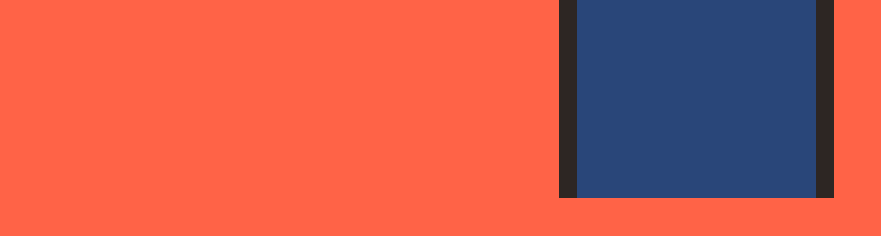
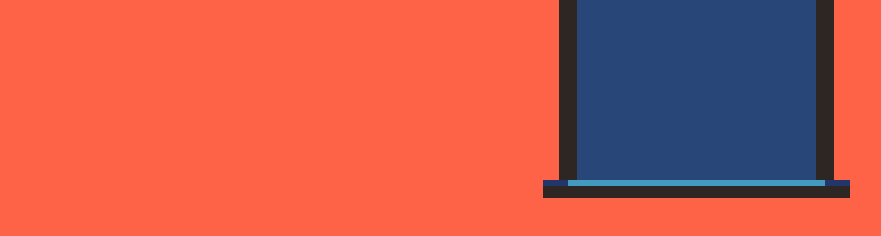
Before and after one commit to abhinavsingh06/20Days, a plain HTML site: page Html-Css/day2/index.html in a window 1280 px wide. Shown: the part 422-658 px from the top of the page, without its empty margins (264-1145 px from the left). Drawn offline with Linux system fonts and the light colour scheme.

Commit message:
css update

```diff
--- a/Html-Css/day2/assets/stylesheet/style.scss
+++ b/Html-Css/day2/assets/stylesheet/style.scss
@@ -32,3 +32,20 @@ body {
     position: relative;
     border-bottom: none;
 }
+
+.window:before {
+    background-color: #2D2623;
+    width: calc(100% + 68px);
+    height: 18px;
+    left: -34px;
+    bottom: 0;
+    border-top: 6px solid #22366C;
+}
+
+.window:after {
+    width: calc(100% + 18px);
+    height: 6px;
+    background-color: #439ABF;
+    bottom: 12px;
+    left: -9px;
+}
```
Also changed, not shown: Html-Css/day2/assets/stylesheet/style.css, 1 other file.
